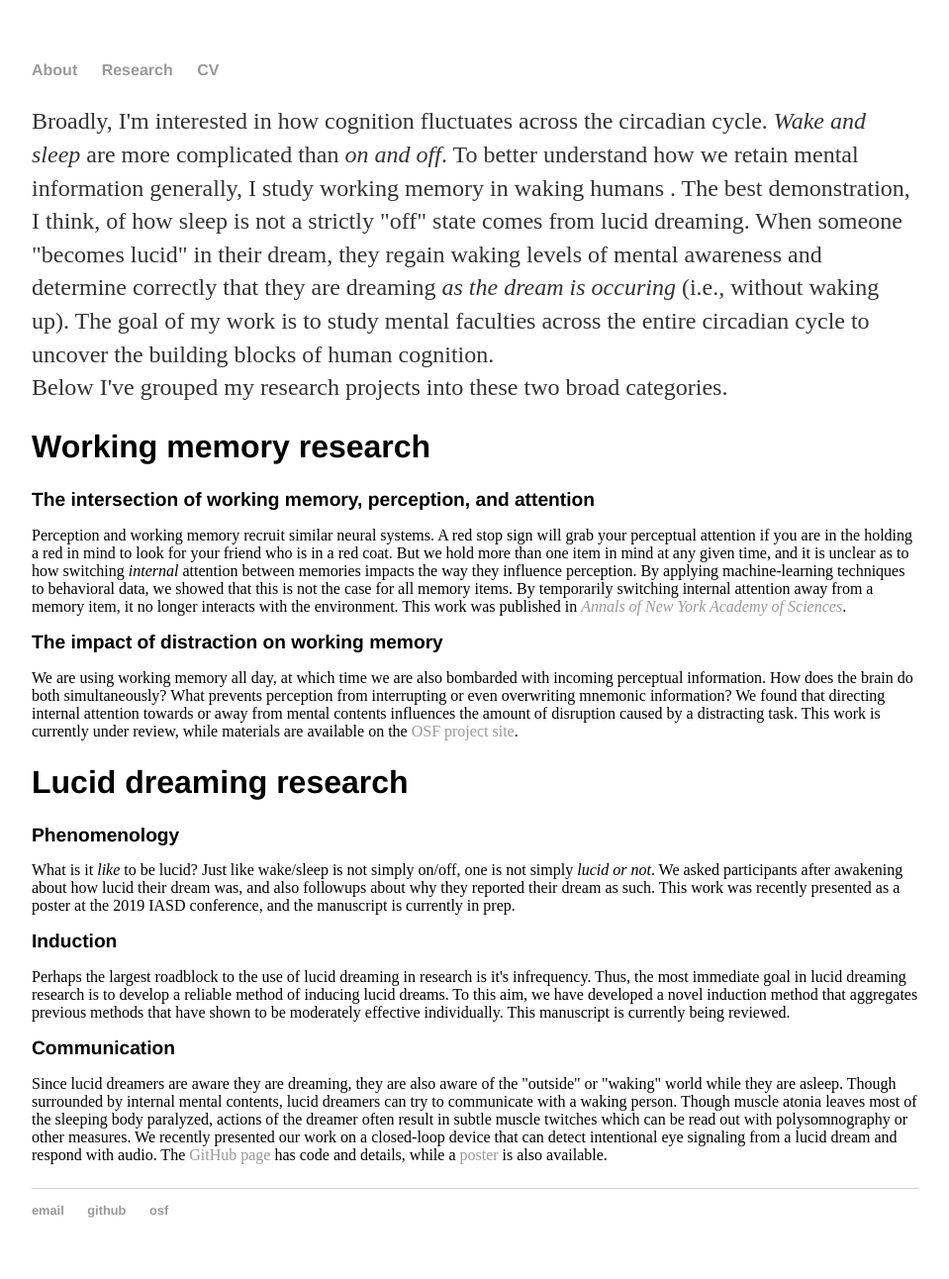
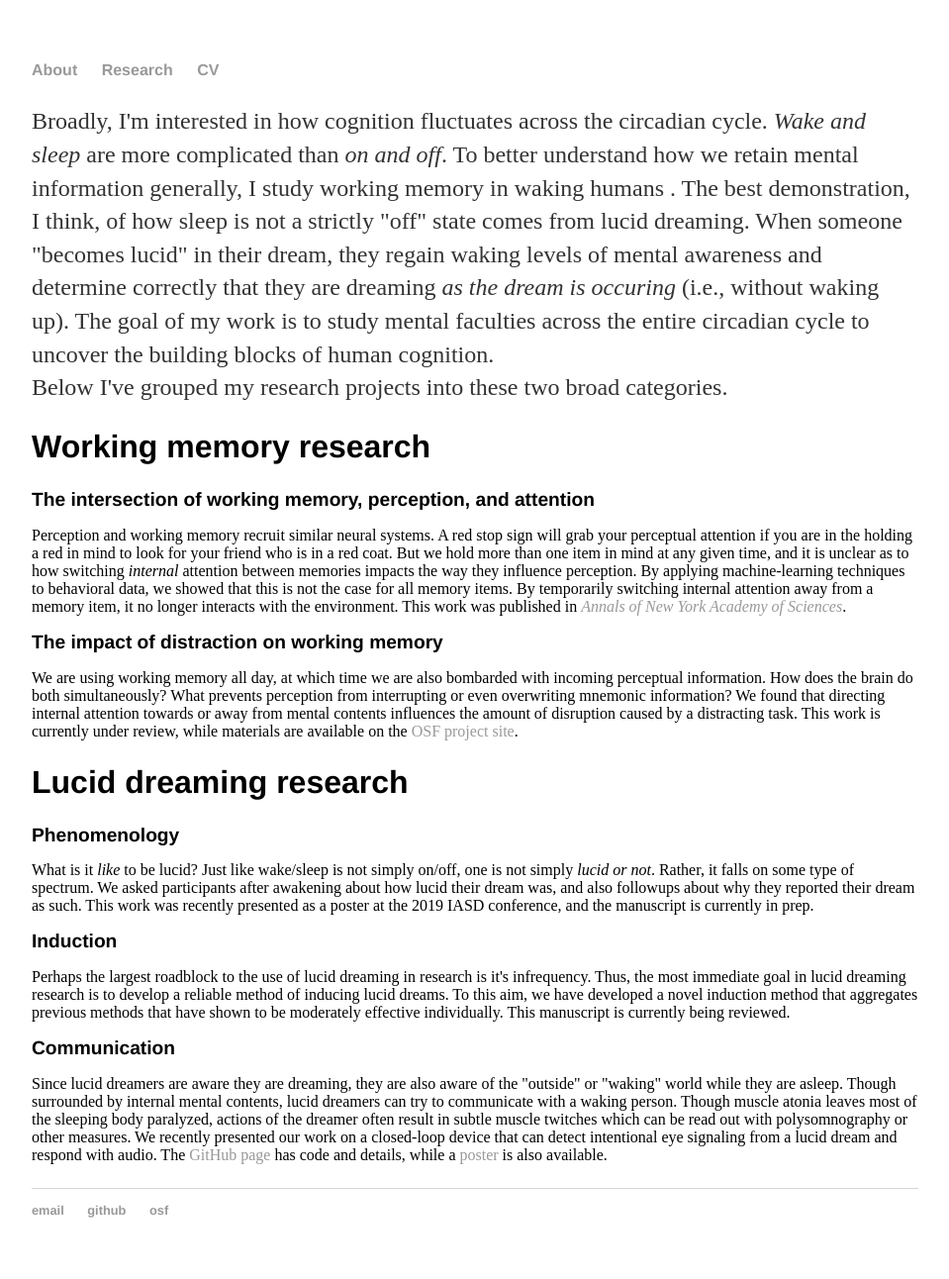
Before and after one commit to remrama/remrama.github.io, a Jekyll site: the page built from research/index.html, in a window 1280 px wide. Shown: the whole page at 99% size, without its empty margins (160-1119 px from the left). Built offline with Jekyll 4.4.1, drawn with Linux system fonts in a browser that asks for light colours.

Commit message:
note about spectrum

```diff
--- a/research/index.html
+++ b/research/index.html
@@ -25,7 +25,7 @@ title: Research of Remy
     <h1>Lucid dreaming research</h1>
     <p class="tab">
         <h2>Phenomenology</h2>
-        What is it <em>like</em> to be lucid? Just like wake/sleep is not simply on/off, one is not simply <em>lucid or not</em>. We asked participants after awakening about how lucid their dream was, and also followups about why they reported their dream as such. This work was recently presented as a poster at the 2019 IASD conference, and the manuscript is currently in prep.
+        What is it <em>like</em> to be lucid? Just like wake/sleep is not simply on/off, one is not simply <em>lucid or not</em>. Rather, it falls on some type of spectrum. We asked participants after awakening about how lucid their dream was, and also followups about why they reported their dream as such. This work was recently presented as a poster at the 2019 IASD conference, and the manuscript is currently in prep.
         <br>
 
         <h2>Induction</h2>
```
